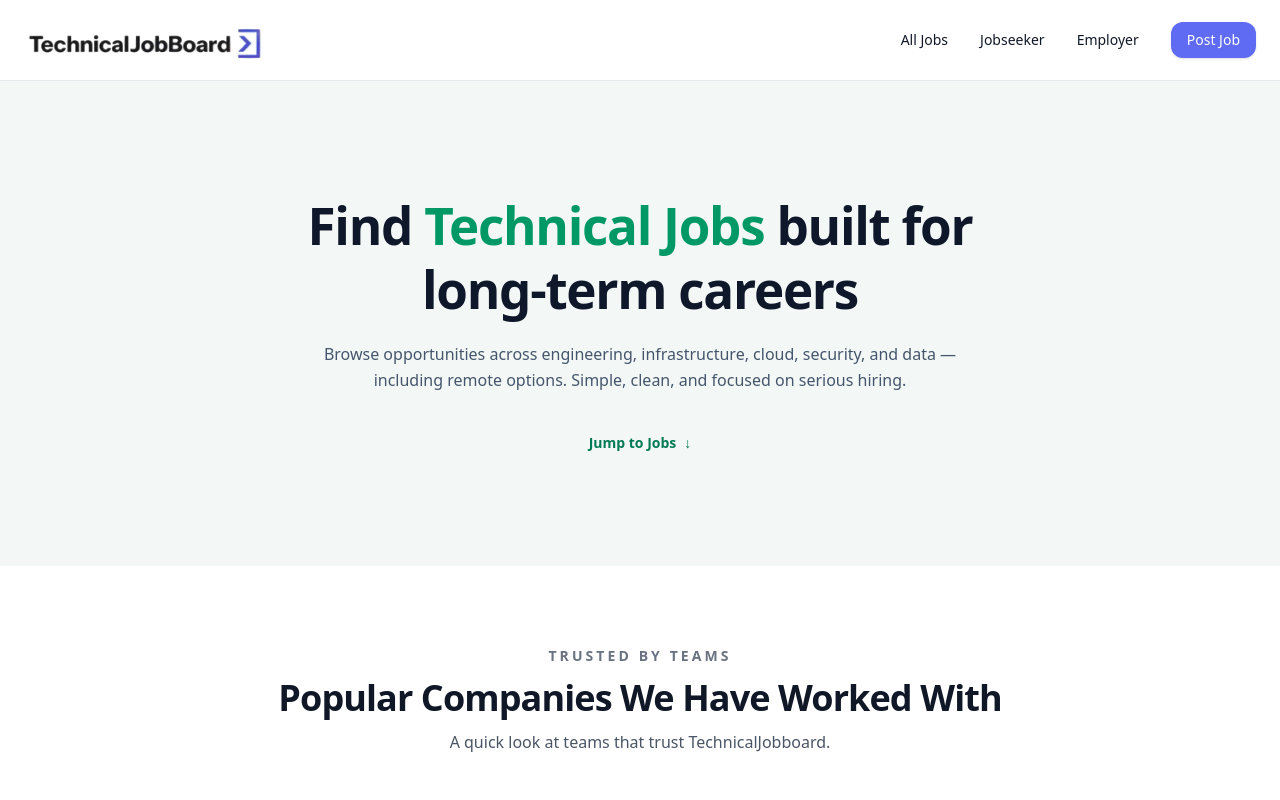
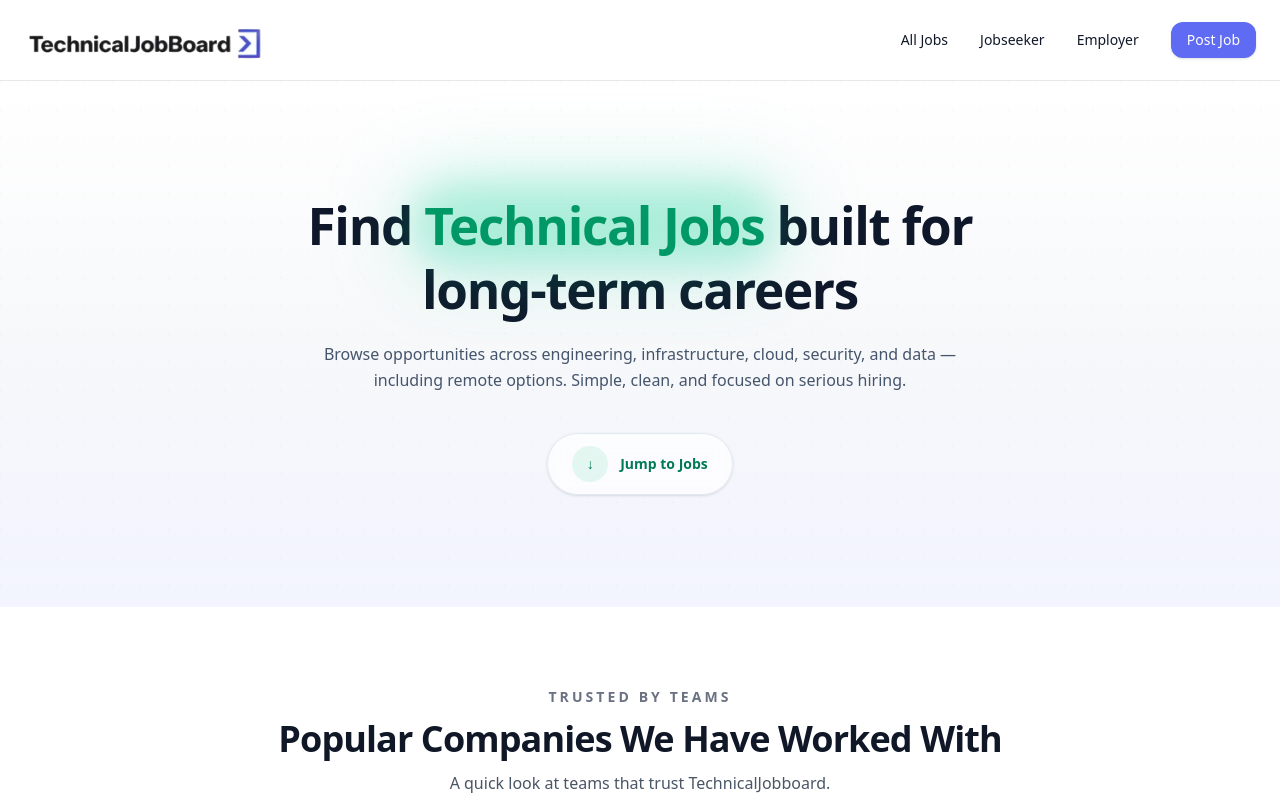
Before and after one commit to adebisidolapo/technicaljobboard, a Next.js app in the folder jobboard/: page / in a window 1280 px wide. Shown: the top 800 px of the page. Built offline with nearby package versions, Linux system fonts and the light colour scheme.

Commit message:
update ui

```diff
--- a/jobboard/app/page.tsx
+++ b/jobboard/app/page.tsx
@@ -94,34 +94,65 @@ export default function Home() {
   return (
     <main className="font-sans bg-gray-100 text-[#02000D]">
 
+{/* ================= HERO ================= */}
+<section className="relative overflow-hidden bg-[#F7F8FA]">
+  {/* faint purple-tinted background */}
+  <div className="pointer-events-none absolute inset-0">
+    <div className="absolute inset-0 bg-gradient-to-b from-white via-[#F7F8FA] to-[#F2F4FF]" />
+    <div
+      className="absolute inset-0 opacity-[0.25]"
+      style={{
+        backgroundImage:
+          "radial-gradient(circle at 1px 1px, rgba(17,24,39,0.08) 1px, transparent 0)",
+        backgroundSize: "28px 28px",
+      }}
+    />
+  </div>
 
-{/* ================= HERO ================= */}
-<section className="relative bg-[#F3F8F6]">
-  <div className="mx-auto max-w-7xl px-6">
+  <div className="relative mx-auto max-w-7xl px-6">
     <div className="mx-auto max-w-3xl text-center py-20 md:py-28">
-
-      {/* headline */}
       <h1 className="text-[2.1rem] sm:text-[2.7rem] md:text-[3.2rem] font-extrabold leading-tight tracking-tight text-[#0F172A]">
         Find{" "}
-        <span className="text-emerald-600">Technical Jobs</span>{" "}
+        {/* ✅ green text with a soft “spread” glow into the background */}
+        <span className="relative inline-block">
+          {/* the spread (localized, not full bg) */}
+          <span
+            aria-hidden
+            className="absolute -inset-x-6 -inset-y-4 rounded-[999px]
+                       bg-emerald-400/20 blur-2xl"
+          />
+          {/* tiny darker core so it feels like a real spread */}
+          <span
+            aria-hidden
+            className="absolute -inset-x-3 -inset-y-2 rounded-[999px]
+                       bg-emerald-400/18 blur-lg"
+          />
+          {/* text */}
+          <span className="relative text-emerald-600">Technical Jobs</span>
+        </span>{" "}
         built for long-term careers
       </h1>
 
-      {/* description */}
       <p className="mt-5 text-[15px] md:text-[16px] leading-relaxed text-slate-600 max-w-2xl mx-auto">
         Browse opportunities across engineering, infrastructure, cloud, security,
         and data — including remote options. Simple, clean, and focused on serious hiring.
       </p>
 
-      {/* Jump to jobs */}
+      {/* more visible but still simple */}
       <button
         type="button"
         onClick={() =>
           document.getElementById("jobs")?.scrollIntoView({ behavior: "smooth" })
         }
-        className="mt-10 inline-flex items-center gap-2 text-sm font-semibold text-emerald-700 hover:underline"
+        className="mt-10 inline-flex items-center gap-3 rounded-full
+                   bg-white/70 px-6 py-3 text-sm font-semibold text-emerald-700
+                   shadow-sm border border-slate-200 backdrop-blur
+                   hover:bg-white hover:shadow-md transition"
       >
-        Jump to Jobs <span aria-hidden>↓</span>
+        <span className="inline-flex h-9 w-9 items-center justify-center rounded-full bg-emerald-500/10">
+          ↓
+        </span>
+        Jump to Jobs
       </button>
     </div>
   </div>
```
